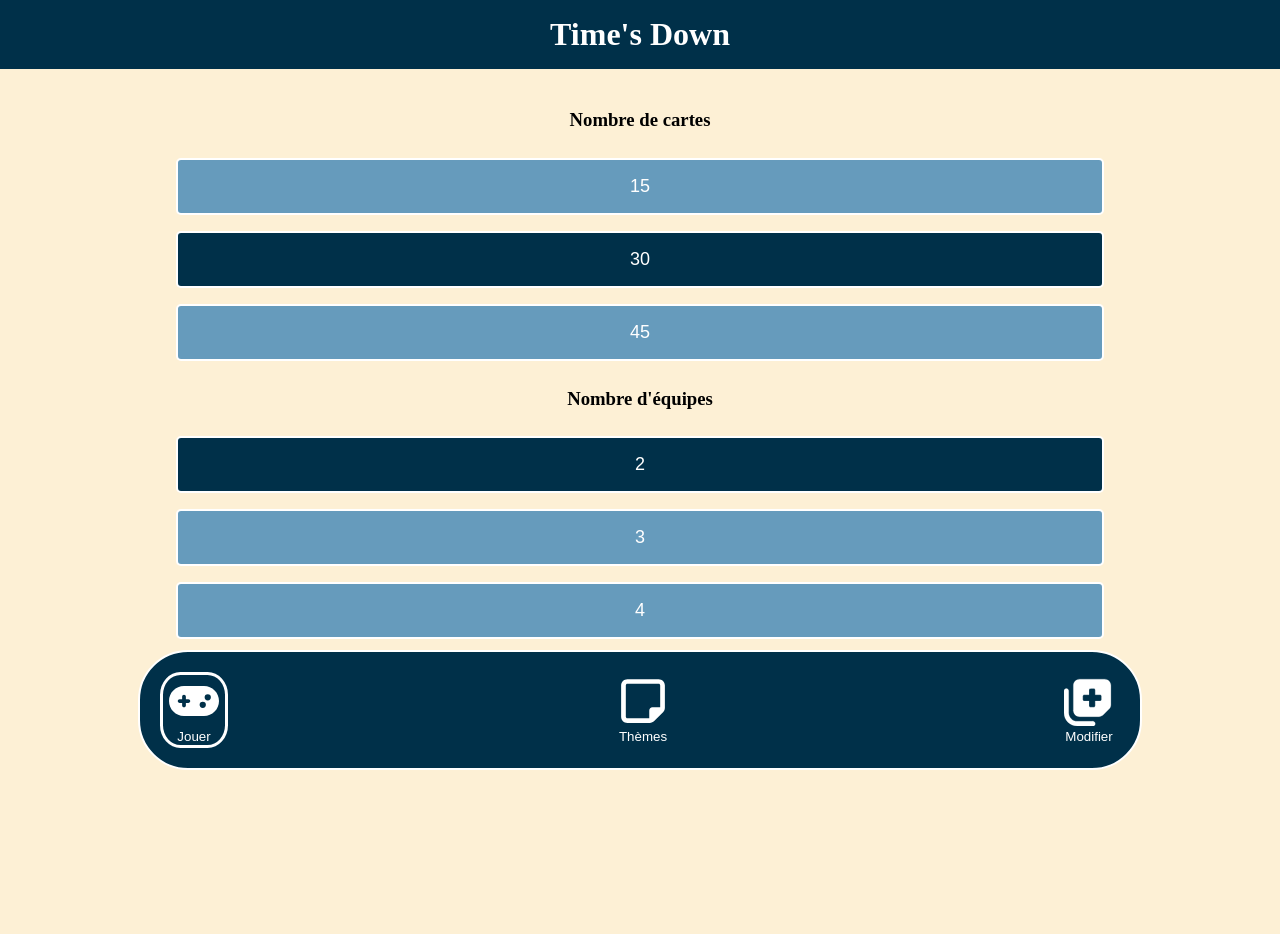
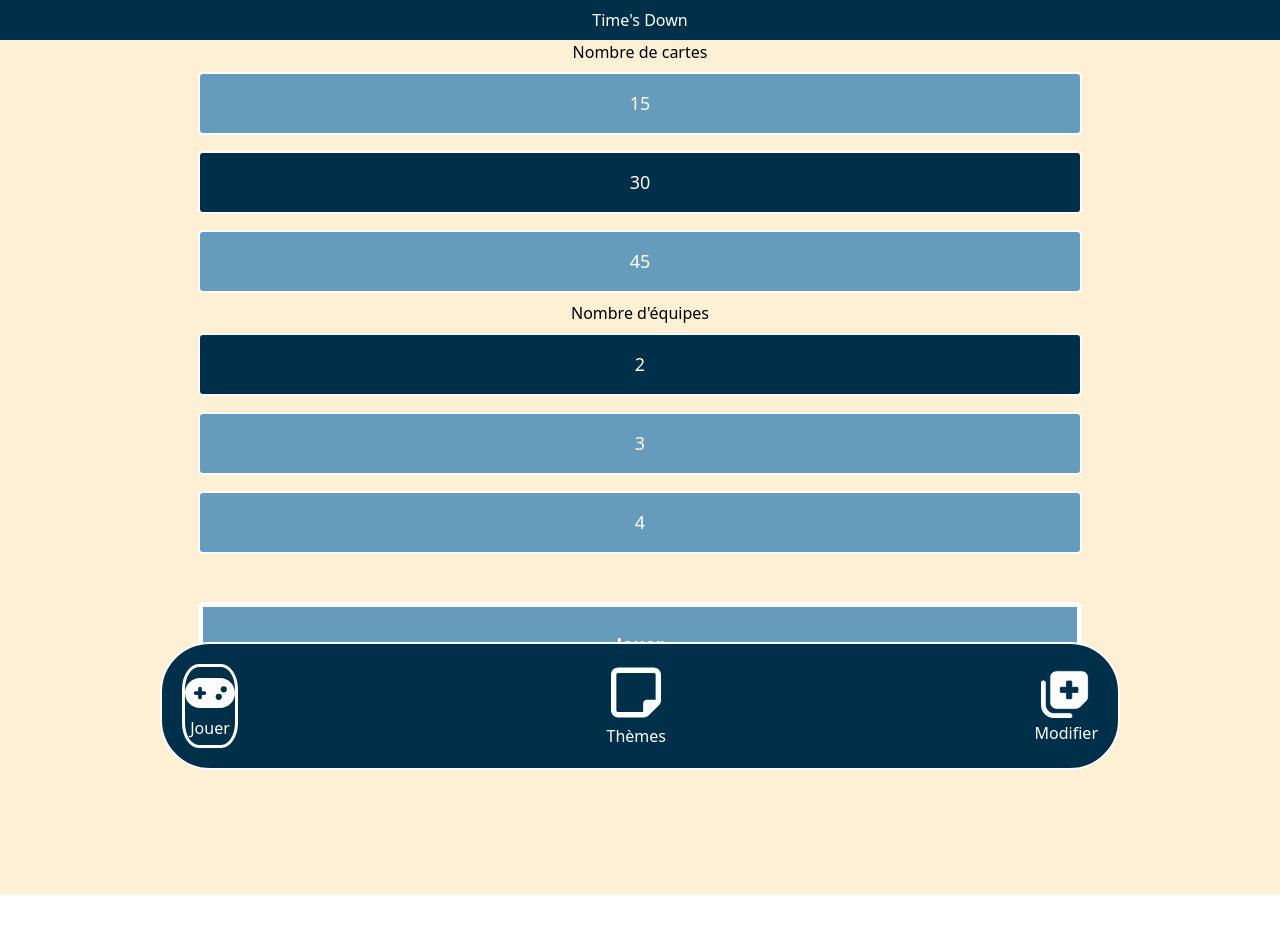
Before and after one commit to Nicolas-Delbovier/TimesDownPWA, a Vue app: page / in a window 1280 px wide. Shown: the top 934 px of the page. After the commit the page ends 895 px from the top, so only its background shows below. Built offline with nearby package versions, Linux system fonts and the light colour scheme.

Commit message:
Install tailwind

```diff
--- a/package.json
+++ b/package.json
@@ -9,6 +9,7 @@
     "serve": "serve -s dist"
   },
   "dependencies": {
+    "@tailwindcss/vite": "^4.1.6",
     "register-service-worker": "^1.7.2",
     "vue": "^3.5.13",
     "vue-router": "^4.4.5"
@@ -16,7 +17,10 @@
   "devDependencies": {
     "@vitejs/plugin-vue": "^5.2.1",
     "@vue/cli-plugin-pwa": "~5.0.0",
-    "vite": "^6.1.1",
+    "autoprefixer": "^10.4.21",
+    "postcss": "^8.5.3",
+    "tailwindcss": "^4.1.6",
+    "vite": "^6.3.5",
     "vite-plugin-pwa": "^0.21.1",
     "vite-plugin-vue-devtools": "^7.6.5"
   },
--- a/src/assets/main.css
+++ b/src/assets/main.css
@@ -1,4 +1,6 @@
 /* In your main CSS file (e.g., styles.css) */
+@import "tailwindcss";
+
 :root {
   --color-1: #780000;
   --color-2: #c1121f;
--- a/vite.config.js
+++ b/vite.config.js
@@ -3,10 +3,12 @@
 import { defineConfig } from "vite";
 import vue from "@vitejs/plugin-vue";
 import vueDevTools from "vite-plugin-vue-devtools";
+import tailwindcss from '@tailwindcss/vite'
 
 // https://vite.dev/config/
 export default defineConfig({
   plugins: [
+    tailwindcss(),
     vue(),
     vueDevTools(),
     VitePWA({
```
Also changed, not shown: 1 other file (tests, documents, lock files or other folders).
